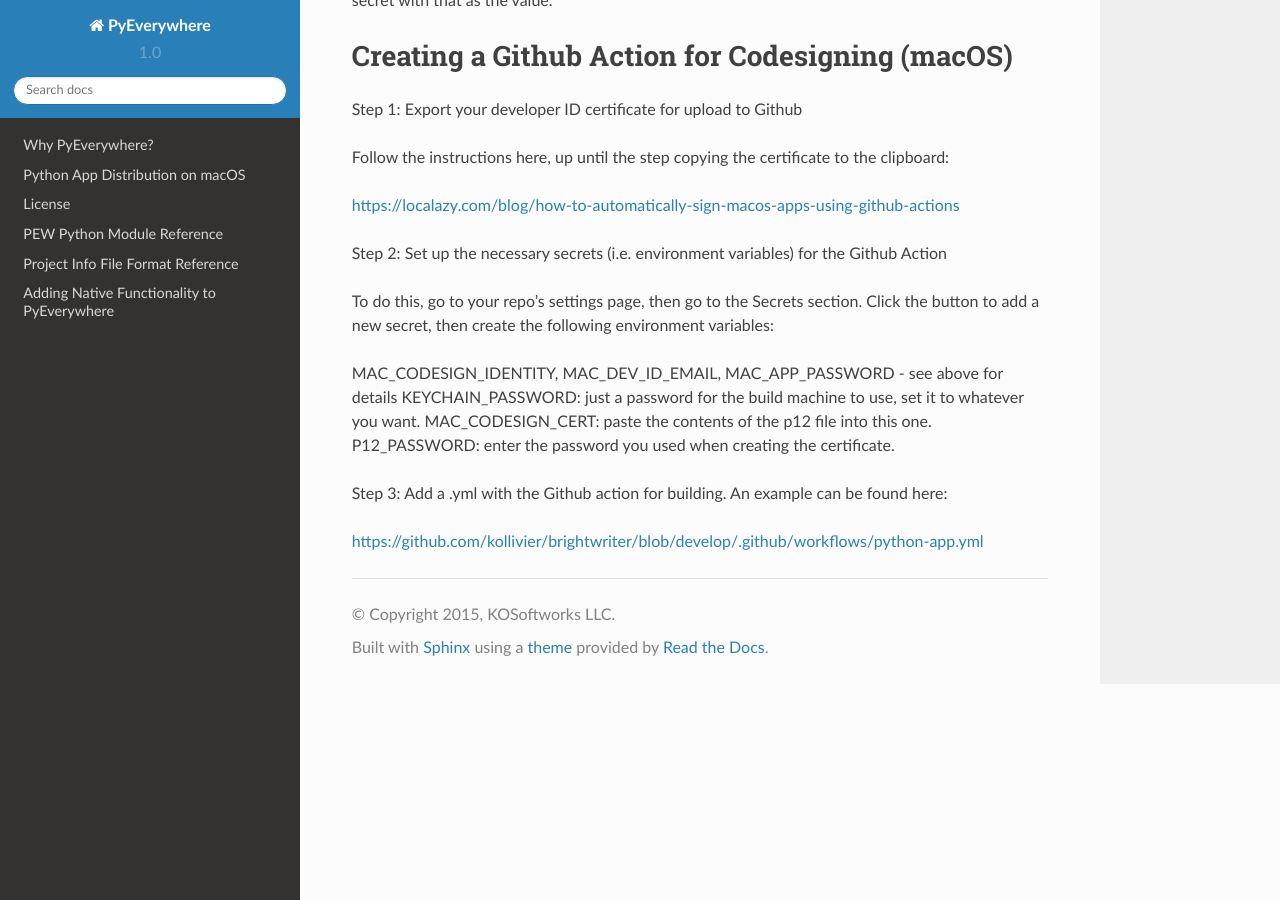
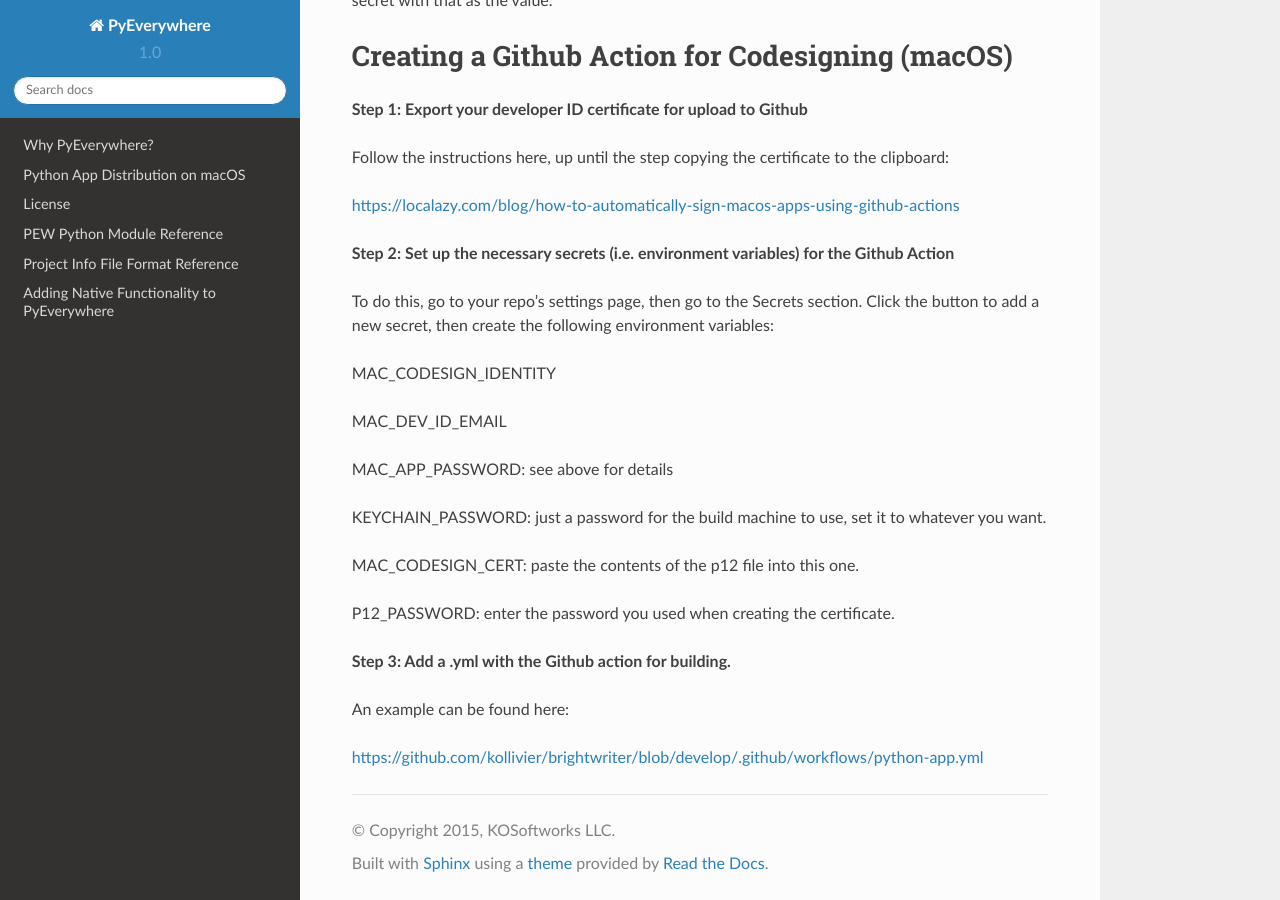
Before and after one commit to kollivier/pyeverywhere, a Sphinx documentation site: the page built from docs/source/codesigning.rst, in a window 1280 px wide and 900 px high, scrolled down 1149 px. Built offline with Sphinx 7.4.7 and the Read the Docs theme 2.0.0, drawn with Linux system fonts in a browser that asks for light colours; pages that are not in the unit, such as notebooks, are missing from menus; some of the changed lines change nothing that is shown.

Commit message:
More formatting improvements.

```diff
--- a/docs/source/codesigning.rst
+++ b/docs/source/codesigning.rst
@@ -46,23 +46,31 @@
 Creating a Github Action for Codesigning (macOS)
 =================================================
 
-Step 1: Export your developer ID certificate for upload to Github
+**Step 1: Export your developer ID certificate for upload to Github**
 
 Follow the instructions here, up until the step copying the certificate to the clipboard:
 
 https://localazy.com/blog/how-to-automatically-sign-macos-apps-using-github-actions
 
-Step 2: Set up the necessary secrets (i.e. environment variables) for the Github Action
+**Step 2: Set up the necessary secrets (i.e. environment variables) for the Github Action**
 
 To do this, go to your repo's settings page, then go to the Secrets section. Click the button
 to add a new secret, then create the following environment variables:
 
-MAC_CODESIGN_IDENTITY, MAC_DEV_ID_EMAIL, MAC_APP_PASSWORD - see above for details
+MAC_CODESIGN_IDENTITY
+
+MAC_DEV_ID_EMAIL
+
+MAC_APP_PASSWORD: see above for details
+
 KEYCHAIN_PASSWORD: just a password for the build machine to use, set it to whatever you want.
+
 MAC_CODESIGN_CERT: paste the contents of the p12 file into this one.
+
 P12_PASSWORD: enter the password you used when creating the certificate.
 
-Step 3: Add a .yml with the Github action for building. An example can
-be found here:
+**Step 3: Add a .yml with the Github action for building.**
+
+An example can be found here:
 
 https://github.com/kollivier/brightwriter/blob/develop/.github/workflows/python-app.yml
```
